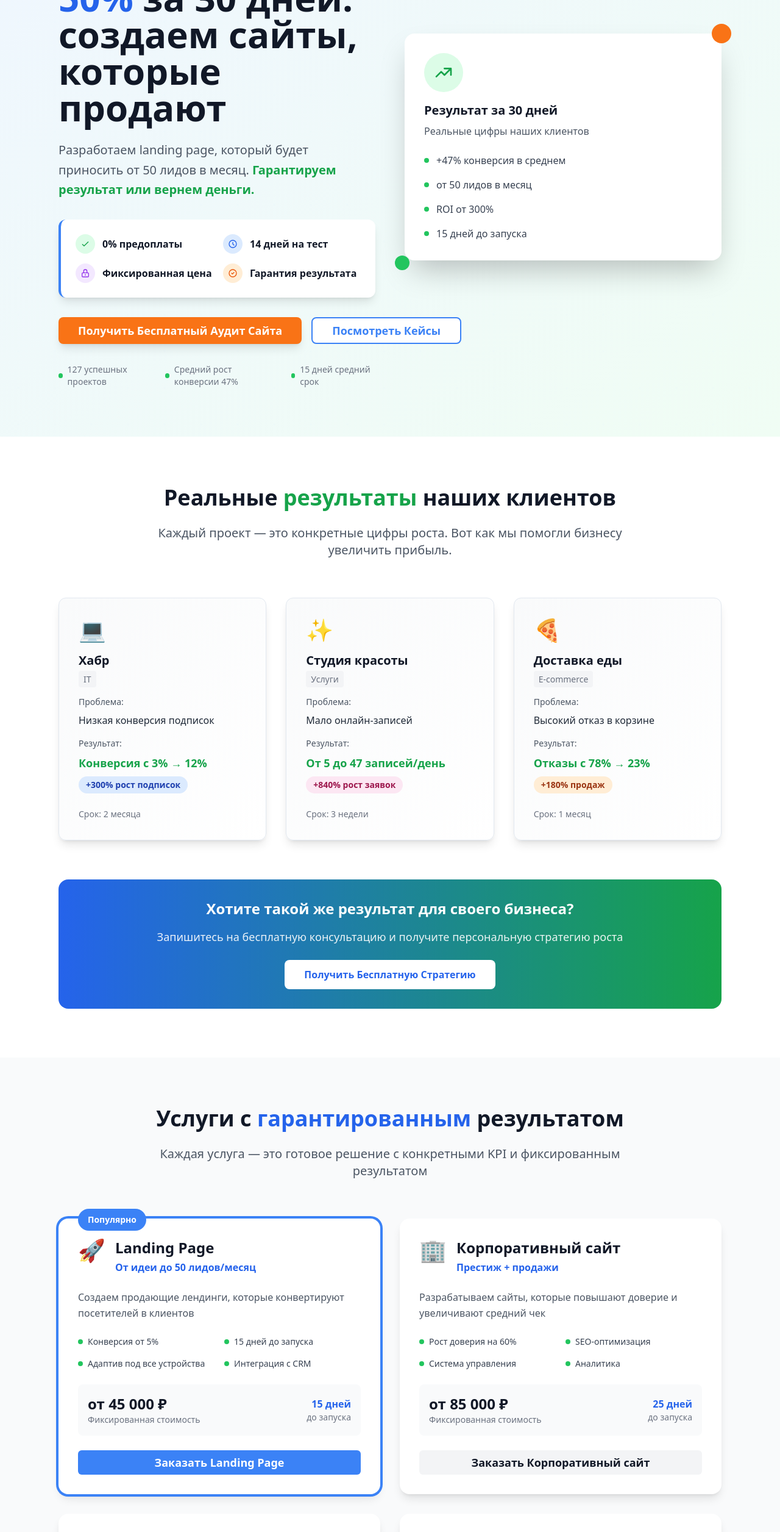
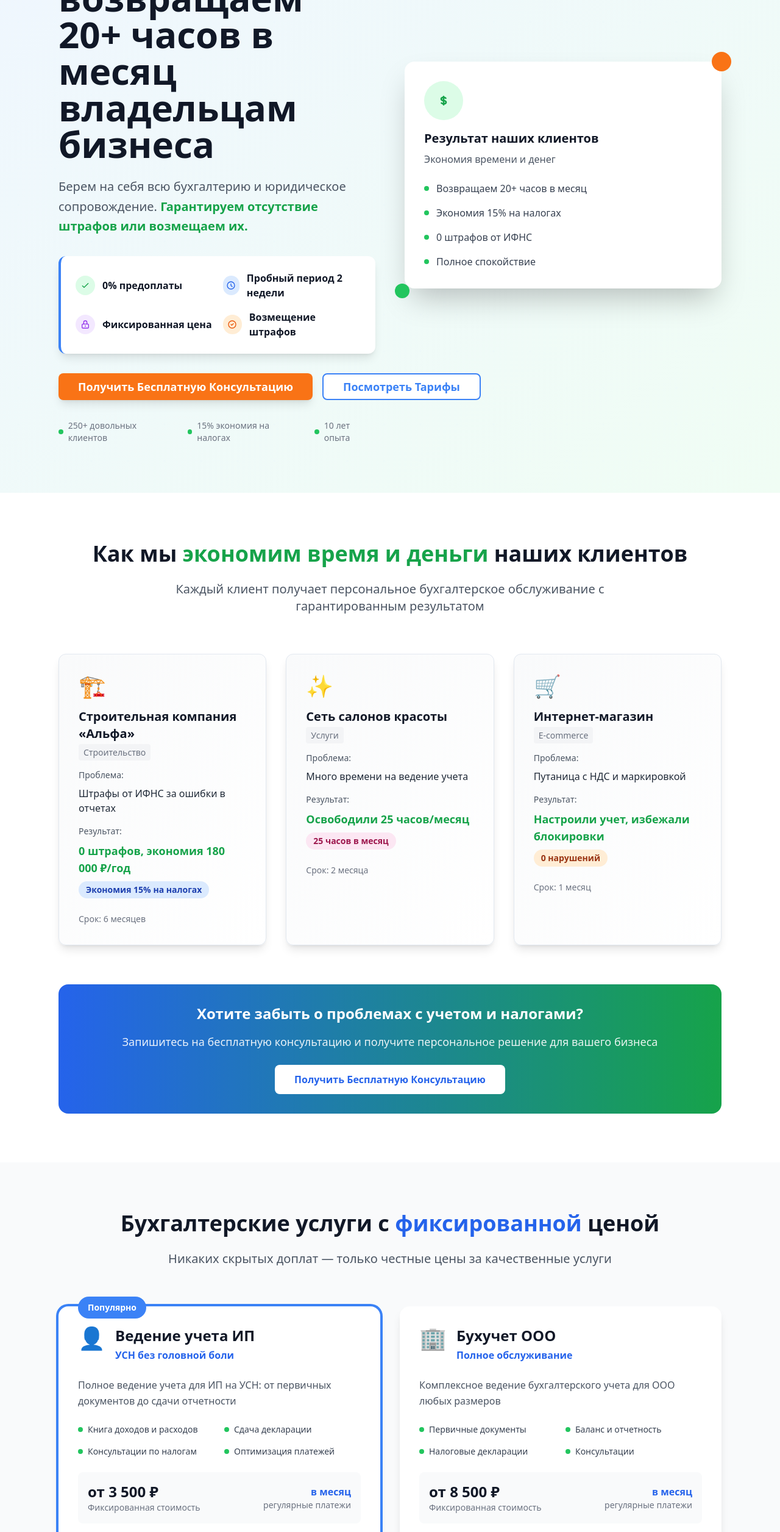
Before and after one commit to goliaff40/bureau-landing-genius, a React (Vite) app: page / in a window 1280 px wide. Shown: the part 234-2746 px from the top of the page at 61% size. Built offline with nearby package versions, Linux system fonts and the light colour scheme.

Commit message:
Refactor: Focus on accounting services
Remove website creation sections and components.

```diff
--- a/src/components/CaseStudiesSection.tsx
+++ b/src/components/CaseStudiesSection.tsx
@@ -2,33 +2,33 @@
 const CaseStudiesSection = () => {
   const cases = [
     {
-      company: "Хабр",
-      industry: "IT",
-      challenge: "Низкая конверсия подписок",
-      result: "Конверсия с 3% → 12%",
-      timeframe: "2 месяца",
-      metric: "+300% рост подписок",
-      icon: "💻",
+      company: "Строительная компания «Альфа»",
+      industry: "Строительство",
+      challenge: "Штрафы от ИФНС за ошибки в отчетах",
+      result: "0 штрафов, экономия 180 000 ₽/год",
+      timeframe: "6 месяцев",
+      metric: "Экономия 15% на налогах",
+      icon: "🏗️",
       color: "blue"
     },
     {
-      company: "Студия красоты",
+      company: "Сеть салонов красоты",
       industry: "Услуги",
-      challenge: "Мало онлайн-записей",
-      result: "От 5 до 47 записей/день",
-      timeframe: "3 недели",
-      metric: "+840% рост заявок",
+      challenge: "Много времени на ведение учета",
+      result: "Освободили 25 часов/месяц",
+      timeframe: "2 месяца",
+      metric: "25 часов в месяц",
       icon: "✨",
       color: "pink"
     },
     {
-      company: "Доставка еды",
+      company: "Интернет-магазин",
       industry: "E-commerce",
-      challenge: "Высокий отказ в корзине",
-      result: "Отказы с 78% → 23%",
+      challenge: "Путаница с НДС и маркировкой",
+      result: "Настроили учет, избежали блокировки",
       timeframe: "1 месяц",
-      metric: "+180% продаж",
-      icon: "🍕",
+      metric: "0 нарушений",
+      icon: "🛒",
       color: "orange"
     }
   ];
@@ -38,10 +38,10 @@ const CaseStudiesSection = () => {
       <div className="container mx-auto max-w-6xl">
         <div className="text-center mb-16">
           <h2 className="text-4xl font-bold text-gray-900 mb-6">
-            Реальные <span className="text-green-600">результаты</span> наших клиентов
+            Как мы <span className="text-green-600">экономим время и деньги</span> наших клиентов
           </h2>
           <p className="text-xl text-gray-600 max-w-3xl mx-auto">
-            Каждый проект — это конкретные цифры роста. Вот как мы помогли бизнесу увеличить прибыль.
+            Каждый клиент получает персональное бухгалтерское обслуживание с гарантированным результатом
           </p>
         </div>
 
@@ -79,10 +79,10 @@ const CaseStudiesSection = () => {
         </div>
 
         <div className="bg-gradient-to-r from-blue-600 to-green-600 rounded-2xl p-8 text-white text-center">
-          <h3 className="text-2xl font-bold mb-4">Хотите такой же результат для своего бизнеса?</h3>
-          <p className="text-lg opacity-90 mb-6">Запишитесь на бесплатную консультацию и получите персональную стратегию роста</p>
+          <h3 className="text-2xl font-bold mb-4">Хотите забыть о проблемах с учетом и налогами?</h3>
+          <p className="text-lg opacity-90 mb-6">Запишитесь на бесплатную консультацию и получите персональное решение для вашего бизнеса</p>
           <button className="bg-white text-blue-600 px-8 py-3 rounded-lg font-semibold hover:bg-gray-100 transition-colors">
-            Получить Бесплатную Стратегию
+            Получить Бесплатную Консультацию
           </button>
         </div>
       </div>
--- a/src/components/FinalCTASection.tsx
+++ b/src/components/FinalCTASection.tsx
@@ -7,30 +7,30 @@ const FinalCTASection = () => {
       <div className="container mx-auto max-w-6xl">
         <div className="text-center">
           <h2 className="text-4xl lg:text-5xl font-bold mb-6">
-            Запустите проект со скидкой 10% уже сегодня
+            Начните работать с нами уже сегодня со скидкой 50%
           </h2>
 
           <p className="text-xl lg:text-2xl mb-8 opacity-90 max-w-3xl mx-auto">
-            Получите готовый сайт, который будет приносить от 50 лидов в месяц.
-            Гарантируем результат или вернем деньги.
+            Передайте всю бухгалтерию профессионалам и сосредоточьтесь на развитии бизнеса.
+            Первый месяц — со скидкой 50%.
           </p>
 
           <div className="mb-12">
             <div className="grid md:grid-cols-3 gap-6 max-w-4xl mx-auto mb-8">
               <div className="bg-white bg-opacity-20 rounded-xl p-6 backdrop-blur-sm">
-                <div className="text-3xl mb-3">⚡</div>
-                <div className="font-semibold">Результат за 15 дней</div>
-                <div className="text-sm opacity-90">От идеи до 50 лидов/месяц</div>
+                <div className="text-3xl mb-3">💰</div>
+                <div className="font-semibold">Экономия 15% на налогах</div>
+                <div className="text-sm opacity-90">Легальная оптимизация</div>
               </div>
               <div className="bg-white bg-opacity-20 rounded-xl p-6 backdrop-blur-sm">
-                <div className="text-3xl mb-3">💰</div>
-                <div className="font-semibold">0% предоплаты</div>
-                <div className="text-sm opacity-90">Оплата по факту результата</div>
+                <div className="text-3xl mb-3">⏰</div>
+                <div className="font-semibold">20+ часов в месяц</div>
+                <div className="text-sm opacity-90">Возвращаем ваше время</div>
               </div>
               <div className="bg-white bg-opacity-20 rounded-xl p-6 backdrop-blur-sm">
                 <div className="text-3xl mb-3">🛡️</div>
-                <div className="font-semibold">Гарантия результата</div>
-                <div className="text-sm opacity-90">Или возврат денег</div>
+                <div className="font-semibold">0 штрафов</div>
+                <div className="text-sm opacity-90">Гарантия или возмещение</div>
               </div>
             </div>
           </div>
@@ -40,19 +40,19 @@ const FinalCTASection = () => {
               size="lg"
               className="bg-orange-500 hover:bg-orange-600 text-white px-12 py-6 text-xl font-bold rounded-xl shadow-2xl hover:shadow-3xl transition-all duration-300 transform hover:scale-105 mr-4 mb-4"
             >
-              Запустить Проект со Скидкой 10%
+              Начать Работу со Скидкой 50%
             </Button>
             <Button
               variant="outline"
               size="lg"
               className="border-2 border-white text-white hover:bg-white hover:text-blue-600 px-12 py-6 text-xl font-bold rounded-xl bg-transparent backdrop-blur-sm transition-all duration-300"
             >
-              Получить Бесплатный Аудит
+              Получить Бесплатную Консультацию
             </Button>
           </div>
 
           <div className="bg-yellow-400 text-gray-900 inline-block px-8 py-4 rounded-xl font-bold text-lg mb-8">
-            🎉 Только до 31 декабря: скидка 10% + бесплатный аудит текущего сайта!
+            🎉 Только до 31 декабря: первый месяц со скидкой 50%!
           </div>
 
           <div className="grid md:grid-cols-2 gap-8 max-w-4xl mx-auto text-left">
@@ -60,7 +60,7 @@ const FinalCTASection = () => {
               <h3 className="font-bold text-xl mb-4">📞 Свяжитесь с нами прямо сейчас:</h3>
               <div className="space-y-2">
                 <div>☎️ Телефон: <span className="font-semibold">+7 (495) 123-45-67</span></div>
-                <div>📧 Email: <span className="font-semibold">hello@webstudio.ru</span></div>
+                <div>📧 Email: <span className="font-semibold">hello@prostoburo.ru</span></div>
                 <div>💬 WhatsApp: <span className="font-semibold">+7 (925) 123-45-67</span></div>
               </div>
             </div>
@@ -69,16 +69,16 @@ const FinalCTASection = () => {
               <h3 className="font-bold text-xl mb-4">🎯 Что происходит после заявки:</h3>
               <div className="space-y-2 text-sm">
                 <div>✓ Звонок в течение 15 минут</div>
-                <div>✓ Бесплатный аудит вашего сайта</div>
-                <div>✓ Персональная стратегия роста</div>
-                <div>✓ Запуск проекта через 3-5 дней</div>
+                <div>✓ Бесплатный аудит вашего учета</div>
+                <div>✓ Персональное предложение</div>
+                <div>✓ Начало работы через 1-2 дня</div>
               </div>
             </div>
           </div>
 
           <div className="mt-12 text-center">
             <p className="text-lg opacity-90">
-              🏆 127 успешных проектов. Средний рост конверсии 47%. Присоединяйтесь!
+              🏆 250+ довольных клиентов. 15% экономия на налогах. 10 лет опыта. Присоединяйтесь!
             </p>
           </div>
         </div>
--- a/src/components/Hero.tsx
+++ b/src/components/Hero.tsx
@@ -10,12 +10,12 @@ const Hero = () => {
         <div className="grid lg:grid-cols-2 gap-12 items-center">
           <div className="text-center lg:text-left">
             <h1 className="text-4xl lg:text-6xl font-bold text-gray-900 mb-6 leading-tight">
-              Увеличиваем <span className="text-blue-600">конверсию на 50%</span> за 30 дней: создаем сайты, которые продают
+              Экономим <span className="text-blue-600">15% налогов</span> и возвращаем 20+ часов в месяц владельцам бизнеса
             </h1>
 
             <p className="text-xl text-gray-600 mb-8 leading-relaxed">
-              Разработаем landing page, который будет приносить от 50 лидов в месяц.
-              <span className="font-semibold text-green-600"> Гарантируем результат или вернем деньги.</span>
+              Берем на себя всю бухгалтерию и юридическое сопровождение.
+              <span className="font-semibold text-green-600"> Гарантируем отсутствие штрафов или возмещаем их.</span>
             </p>
 
             {/* УТП блок */}
@@ -35,7 +35,7 @@ const Hero = () => {
                       <path strokeLinecap="round" strokeLinejoin="round" strokeWidth={2} d="M12 8v4l3 3m6-3a9 9 0 11-18 0 9 9 0 0118 0z" />
                     </svg>
                   </div>
-                  <span className="font-semibold text-gray-900">14 дней на тест</span>
+                  <span className="font-semibold text-gray-900">Пробный период 2 недели</span>
                 </div>
                 <div className="flex items-center gap-3">
                   <div className="w-8 h-8 bg-purple-100 rounded-full flex items-center justify-center">
@@ -51,7 +51,7 @@ const Hero = () => {
                       <path strokeLinecap="round" strokeLinejoin="round" strokeWidth={2} d="M9 12l2 2 4-4m6 2a9 9 0 11-18 0 9 9 0 0118 0z" />
                     </svg>
                   </div>
-                  <span className="font-semibold text-gray-900">Гарантия результата</span>
+                  <span className="font-semibold text-gray-900">Возмещение штрафов</span>
                 </div>
               </div>
             </div>
@@ -61,29 +61,29 @@ const Hero = () => {
                 size="lg"
                 className="bg-orange-500 hover:bg-orange-600 text-white px-8 py-4 text-lg font-semibold rounded-lg shadow-lg hover:shadow-xl transition-all duration-300 transform hover:scale-105"
               >
-                Получить Бесплатный Аудит Сайта
+                Получить Бесплатную Консультацию
               </Button>
               <Button
                 variant="outline"
                 size="lg"
                 className="border-2 border-blue-500 text-blue-500 hover:bg-blue-500 hover:text-white px-8 py-4 text-lg font-semibold rounded-lg transition-all duration-300"
               >
-                Посмотреть Кейсы
+                Посмотреть Тарифы
               </Button>
             </div>
 
             <div className="mt-8 flex items-center justify-center lg:justify-start gap-6 text-sm text-gray-500">
               <div className="flex items-center gap-2">
                 <div className="w-2 h-2 bg-green-500 rounded-full"></div>
-                <span>127 успешных проектов</span>
+                <span>250+ довольных клиентов</span>
               </div>
               <div className="flex items-center gap-2">
                 <div className="w-2 h-2 bg-green-500 rounded-full"></div>
-                <span>Средний рост конверсии 47%</span>
+                <span>15% экономия на налогах</span>
               </div>
               <div className="flex items-center gap-2">
                 <div className="w-2 h-2 bg-green-500 rounded-full"></div>
-                <span>15 дней средний срок</span>
+                <span>10 лет опыта</span>
               </div>
             </div>
           </div>
@@ -94,29 +94,29 @@ const Hero = () => {
                 <div className="mb-6">
                   <div className="w-16 h-16 bg-green-100 rounded-full flex items-center justify-center mb-4">
                     <svg className="w-8 h-8 text-green-600" fill="none" stroke="currentColor" viewBox="0 0 24 24">
-                      <path strokeLinecap="round" strokeLinejoin="round" strokeWidth={2} d="M13 7h8m0 0v8m0-8l-8 8-4-4-6 6" />
+                      <path strokeLinecap="round" strokeLinejoin="round" strokeWidth={2} d="M12 8c-1.657 0-3 .895-3 2s1.343 2 3 2 3 .895 3 2-1.343 2-3 2m0-8c1.11 0 2.08.402 2.599 1M12 8V7m0 1v8m0 0v1m0-1c-1.11 0-2.08-.402-2.599-1" />
                     </svg>
                   </div>
-                  <h3 className="text-xl font-bold text-gray-900 mb-2">Результат за 30 дней</h3>
-                  <p className="text-gray-600">Реальные цифры наших клиентов</p>
+                  <h3 className="text-xl font-bold text-gray-900 mb-2">Результат наших клиентов</h3>
+                  <p className="text-gray-600">Экономия времени и денег</p>
                 </div>
 
                 <div className="space-y-4">
                   <div className="flex items-center gap-3">
                     <div className="w-2 h-2 bg-green-500 rounded-full"></div>
-                    <span className="text-gray-700">+47% конверсия в среднем</span>
+                    <span className="text-gray-700">Возвращаем 20+ часов в месяц</span>
                   </div>
                   <div className="flex items-center gap-3">
                     <div className="w-2 h-2 bg-green-500 rounded-full"></div>
-                    <span className="text-gray-700">от 50 лидов в месяц</span>
+                    <span className="text-gray-700">Экономия 15% на налогах</span>
                   </div>
                   <div className="flex items-center gap-3">
                     <div className="w-2 h-2 bg-green-500 rounded-full"></div>
-                    <span className="text-gray-700">ROI от 300%</span>
+                    <span className="text-gray-700">0 штрафов от ИФНС</span>
                   </div>
                   <div className="flex items-center gap-3">
                     <div className="w-2 h-2 bg-green-500 rounded-full"></div>
-                    <span className="text-gray-700">15 дней до запуска</span>
+                    <span className="text-gray-700">Полное спокойствие</span>
                   </div>
                 </div>
               </div>
--- a/src/components/ServicesSection.tsx
+++ b/src/components/ServicesSection.tsx
@@ -4,43 +4,43 @@ import { Button } from "@/components/ui/button";
 const ServicesSection = () => {
   const services = [
     {
-      title: "Landing Page",
-      subtitle: "От идеи до 50 лидов/месяц",
-      description: "Создаем продающие лендинги, которые конвертируют посетителей в клиентов",
-      features: ["Конверсия от 5%", "15 дней до запуска", "Адаптив под все устройства", "Интеграция с CRM"],
-      price: "от 45 000 ₽",
-      timeframe: "15 дней",
-      icon: "🚀",
+      title: "Ведение учета ИП",
+      subtitle: "УСН без головной боли",
+      description: "Полное ведение учета для ИП на УСН: от первичных документов до сдачи отчетности",
+      features: ["Книга доходов и расходов", "Сдача декларации", "Консультации по налогам", "Оптимизация платежей"],
+      price: "от 3 500 ₽",
+      timeframe: "в месяц",
+      icon: "👤",
       popular: true
     },
     {
-      title: "Корпоративный сайт",
-      subtitle: "Престиж + продажи",
-      description: "Разрабатываем сайты, которые повышают доверие и увеличивают средний чек",
-      features: ["Рост доверия на 60%", "SEO-оптимизация", "Система управления", "Аналитика"],
-      price: "от 85 000 ₽",
-      timeframe: "25 дней",
+      title: "Бухучет ООО",
+      subtitle: "Полное обслуживание",
+      description: "Комплексное ведение бухгалтерского учета для ООО любых размеров",
+      features: ["Первичные документы", "Баланс и отчетность", "Налоговые декларации", "Консультации"],
+      price: "от 8 500 ₽",
+      timeframe: "в месяц",
       icon: "🏢",
       popular: false
     },
     {
-      title: "Интернет-магазин",
-      subtitle: "E-commerce под ключ",
-      description: "Создаем магазины с высокой конверсией и удобной системой управления",
-      features: ["Конверсия от 3%", "Интеграция с 1С", "Личный кабинет", "Мобильная версия"],
-      price: "от 120 000 ₽",
-      timeframe: "35 дней",
-      icon: "🛒",
+      title: "Зарплатный проект",
+      subtitle: "Кадры + зарплата",
+      description: "Ведение кадрового учета и расчет заработной платы для ваших сотрудников",
+      features: ["Расчет зарплаты", "Отчеты в ПФР и ФСС", "Кадровое делопроизводство", "Больничные и отпуска"],
+      price: "от 600 ₽",
+      timeframe: "за сотрудника",
+      icon: "💰",
       popular: false
     },
     {
-      title: "Редизайн сайта",
-      subtitle: "Увеличиваем конверсию в 2 раза",
-      description: "Обновляем существующий сайт, исправляем ошибки UX и повышаем продажи",
-      features: ["+100% конверсия", "UX-аудит включен", "Сохранение SEO", "Быстрый запуск"],
-      price: "от 35 000 ₽",
-      timeframe: "10 дней",
-      icon: "⚡",
+      title: "Налоговое планирование",
+      subtitle: "Экономия до 15%",
+      description: "Легальная оптимизация налогообложения и планирование налоговой нагрузки",
+      features: ["Аудит текущих схем", "План оптимизации", "Смена налогового режима", "Сопровождение"],
+      price: "от 15 000 ₽",
+      timeframe: "разовая услуга",
+      icon: "📊",
       popular: false
     }
   ];
@@ -50,10 +50,10 @@ const ServicesSection = () => {
       <div className="container mx-auto max-w-6xl">
         <div className="text-center mb-16">
           <h2 className="text-4xl font-bold text-gray-900 mb-6">
-            Услуги с <span className="text-blue-600">гарантированным</span> результатом
+            Бухгалтерские услуги с <span className="text-blue-600">фиксированной</span> ценой
           </h2>
           <p className="text-xl text-gray-600 max-w-3xl mx-auto">
-            Каждая услуга — это готовое решение с конкретными KPI и фиксированным результатом
+            Никаких скрытых доплат — только честные цены за качественные услуги
           </p>
         </div>
 
@@ -94,7 +94,7 @@ const ServicesSection = () => {
                 </div>
                 <div className="text-right">
                   <div className="font-semibold text-blue-600">{service.timeframe}</div>
-                  <div className="text-sm text-gray-500">до запуска</div>
+                  <div className="text-sm text-gray-500">регулярные платежи</div>
                 </div>
               </div>
 
@@ -105,7 +105,7 @@ const ServicesSection = () => {
                     : 'bg-gray-100 hover:bg-gray-200 text-gray-900'
                 }`}
               >
-                Заказать {service.title}
+                Подключить {service.title}
               </Button>
             </div>
           ))}
@@ -113,8 +113,8 @@ const ServicesSection = () => {
 
         <div className="mt-16 text-center">
           <div className="bg-white rounded-xl p-8 shadow-lg max-w-4xl mx-auto">
-            <h3 className="text-2xl font-bold text-gray-900 mb-6">Не знаете, что выбрать?</h3>
-            <p className="text-gray-600 mb-6">Получите бесплатную консультацию — подберем оптимальное решение под ваш бизнес и бюджет</p>
+            <h3 className="text-2xl font-bold text-gray-900 mb-6">Не знаете, какая услуга подойдет?</h3>
+            <p className="text-gray-600 mb-6">Получите бесплатную консультацию — подберем оптимальное решение под ваш бизнес</p>
             <Button size="lg" className="bg-orange-500 hover:bg-orange-600 text-white px-8 py-4">
               Получить Консультацию
             </Button>
```
